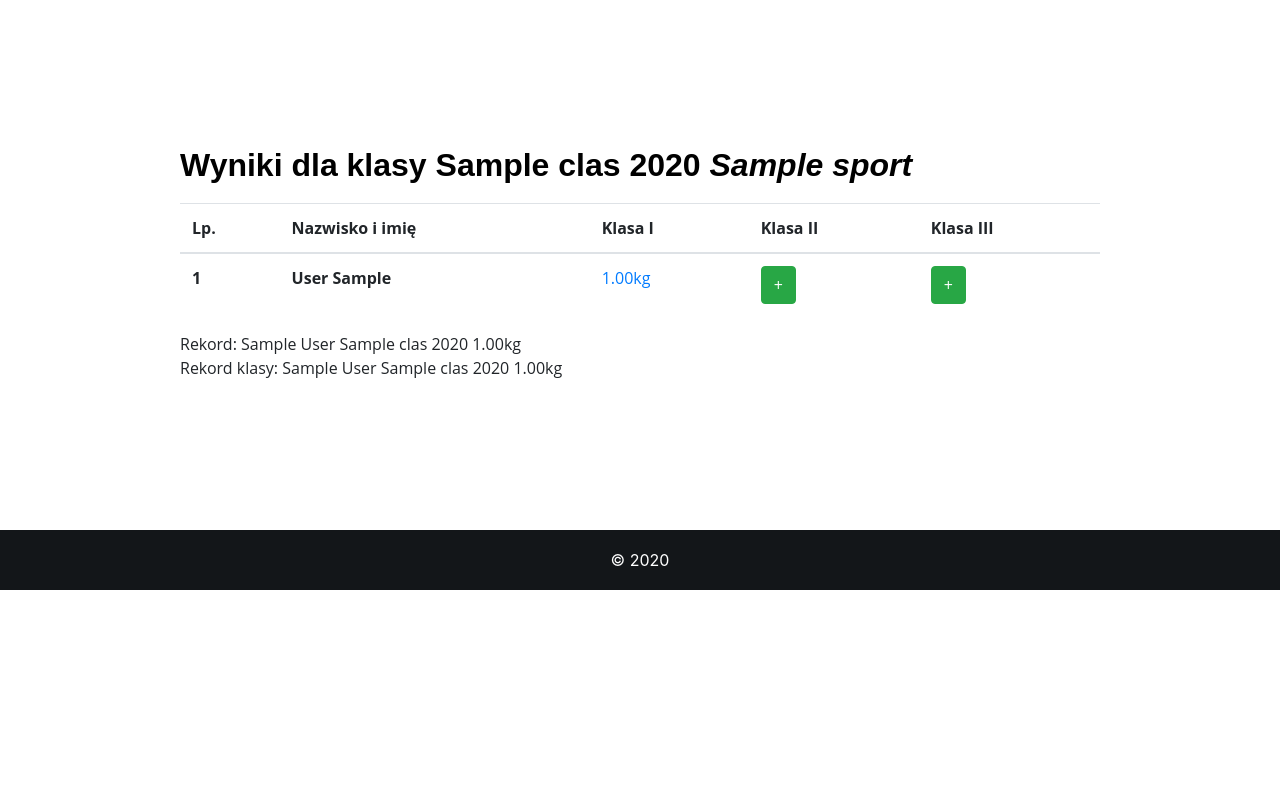
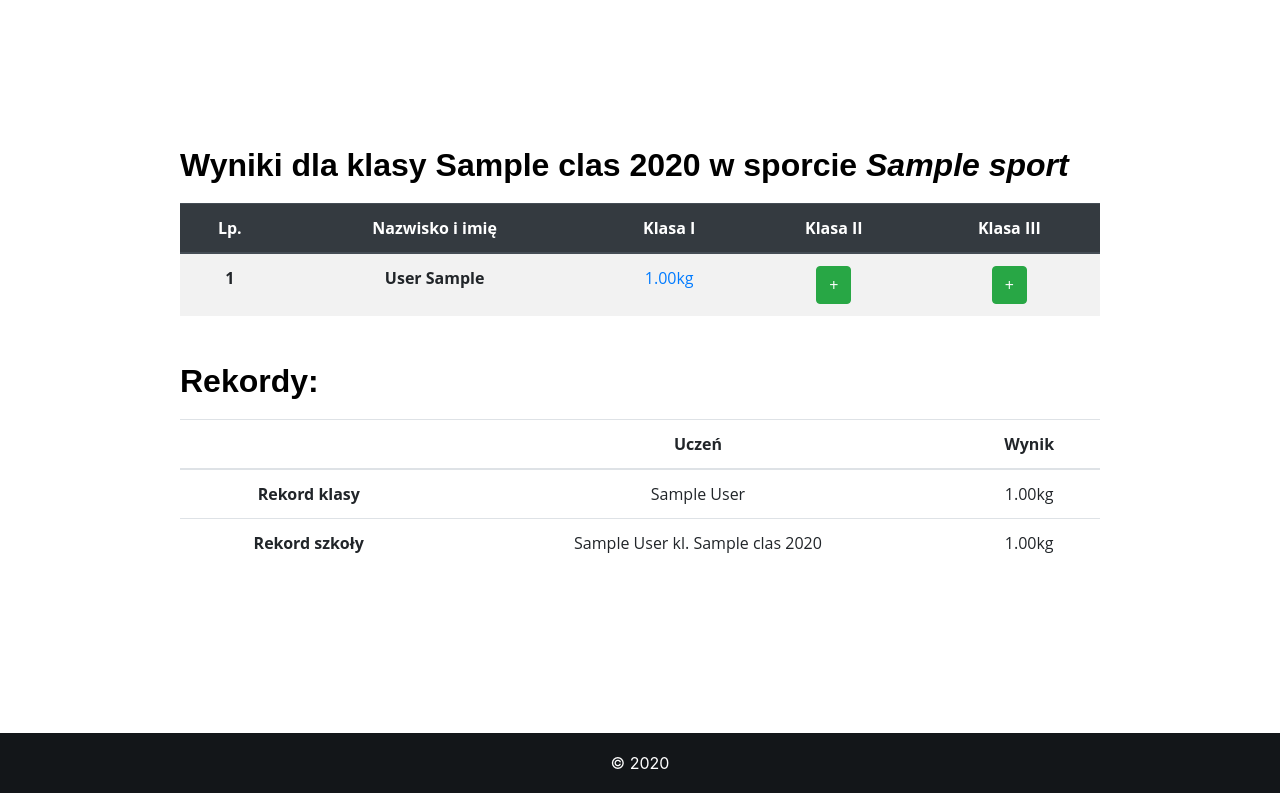
Before and after one commit to marcinadd/django-wf, a Django app: page /classes/1/results/1 in a window 1280 px wide. Shown: the part 438-1231 px from the top of the page. Before the commit the page ends 1028 px from the top, so only its background shows below. Run offline with Django 3.2, Linux system fonts and the light colour scheme; tables that the repository leaves empty hold one stand-in row (values such as "Sample post"); parts of the project's set-up code (start-up, migrations or seed data) failed here and were passed over; some libraries are stand-ins or nearby versions.

Commit message:
Aktualizacja menu; poprawienie listy wynikow i listy sportow dla klasy

```diff
--- a/templates/template.html
+++ b/templates/template.html
@@ -60,7 +60,12 @@
                             <a class="dropdown-item" href="{% url 'wyniki:sports_create' %}">Dodaj sport</a>
                         </div>
                     {% endif %}
-
+                    {% if user.is_authenticated and not user.is_staff %}
+                        <li class="nav-item">
+                            <a class="nav-link text-style{% block menuclass5 %}{% endblock menuclass5 %}"
+                               href="{% url 'wyniki:user_results' %}">Wyniki</a>
+                        </li>
+                    {% endif %}
                     {% if not user.is_authenticated %}
                         <li class="nav-item">
                             <a class="nav-link text-style active-custom" href="{% url 'users:login' %}">Zaloguj się</a>
--- a/wyniki/templates/wyniki/class_results.html
+++ b/wyniki/templates/wyniki/class_results.html
@@ -1,24 +1,23 @@
 {% extends 'template.html' %}
 {% block title %}Wyniki dla klasy {{ clazz }} {{ sport }} {% endblock title %}
 
-{% block heading %}Wyniki dla klasy {{ clazz }} <i>{{ sport }}</i>{% endblock heading %}
+{% block heading %}Wyniki dla klasy {{ clazz }} w sporcie <i>{{ sport }}</i>{% endblock heading %}
 {% block content %}
     {% load static %}
     <script src="{% static 'wyniki/js/jquery.bootstrap.modal.forms.min.js' %}"></script>
-    <table class="table is-hoverable">
-
-        <thead>
-        <tr>
+    <table class="table table-striped">
+        <thead class="thead-dark">
+        <tr class="text-center">
             <th>Lp.</th>
             <th>Nazwisko i imię</th>
             {% for group in groups %}
-                <th>{{ group.1 }}</th>
+                <th class="text-center">{{ group.1 }}</th>
             {% endfor %}
         </tr>
         </thead>
         <tbody>
         {% for student in presentation %}
-            <tr>
+            <tr class="text-center">
                 <th> {{ forloop.counter }}</th>
                 <th> {{ student.student.last_name }} {{ student.student.first_name }}</th>
                 {% for result in student.results %}
@@ -40,13 +39,29 @@
         </tbody>
     </table>
 
-    <div>
-        Rekord: {{ best_result.student }} {{ best_result.value }}{{ best_result.sport.unit }}
-    </div>
-    <div>
-        Rekord klasy: {{ best_result_class.student }} {{ best_result_class.value }}{{ best_result_class.sport.unit }}
-    </div>
-
+    <h2 class="header-style3" style="margin-bottom: 2%; margin-top: 5%">Rekordy:</h2>
+    <table class="table">
+        <thead>
+        <tr class="text-center">
+            <th></th>
+            <th>Uczeń</th>
+            <th>Wynik</th>
+        </tr>
+        </thead>
+        <tbody>
+        <tr class="text-center">
+            <th>Rekord klasy</th>
+            <td>{{ best_result_class.student.first_name }} {{ best_result_class.student.last_name }}</td>
+            <td>{{ best_result_class.value }}{{ best_result_class.sport.unit }}</td>
+        </tr>
+        <tr class="text-center">
+            <th>Rekord szkoły</th>
+            <td>{% if best_result.value %}{{ best_result.student.first_name }} {{ best_result.student.last_name }} kl.
+                {{ best_result.student.clazz }}{% endif %}</td>
+            <td>{{ best_result.value }}{{ best_result.sport.unit }}</td>
+        </tr>
+        </tbody>
+    </table>
 
     <div class="modal fade" tabindex="-1" role="dialog" id="modal">
         <div class="modal-dialog" role="document">
--- a/wyniki/templates/wyniki/user/user_results.html
+++ b/wyniki/templates/wyniki/user/user_results.html
@@ -1,6 +1,6 @@
 {% extends 'template.html' %}
 {% block title %}Twoje wyniki {% endblock title %}
-
+{% block menuclass5 %} active-custom{% endblock menuclass5 %}
 {% block heading %} Twoje wyniki{% endblock heading %}
 {% block content %}
     {% if student %}
```
Also changed, not shown: wyniki/templates/wyniki/class_sports_details.html (+17 -15 lines).
